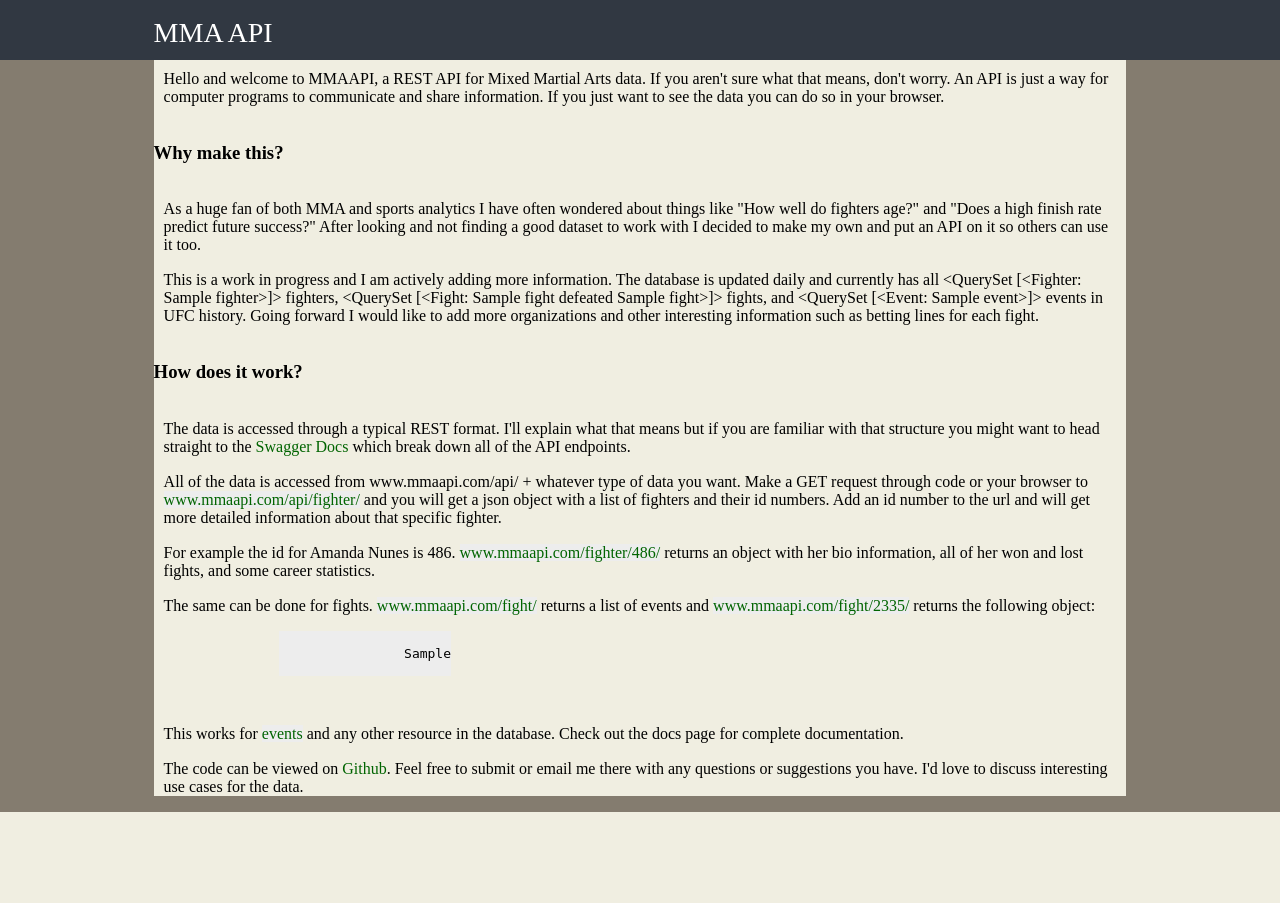
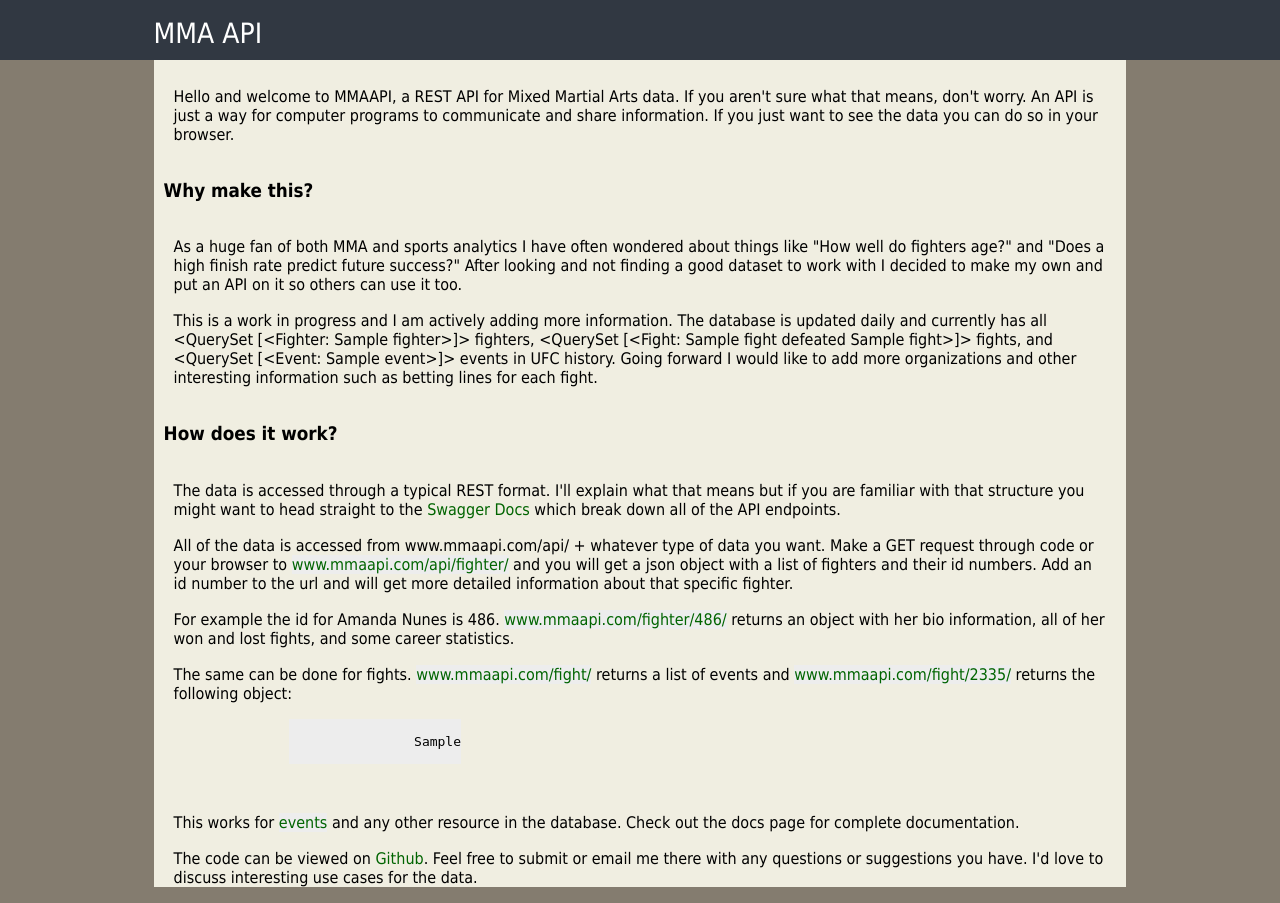
Before and after one commit to fight-api/ufc-fight-api, a Django app: template fights/templates/fights/intro_api.html in a window 1280 px wide. Before the commit the page ends 812 px from the top, so only its background shows below. Run offline with Django 3.2, Linux system fonts and the light colour scheme; tables that the repository leaves empty hold one stand-in row (values such as "Sample post"); the template is opened without the code that fills it: values that come from a table or form of the project are taken from there, most other values are stand-ins (such as "Sample title", 1, 10 or a date in 2020); parts of the project's set-up code (start-up, migrations or seed data) failed here and were passed over.

Commit message:
Change font and padding

```diff
--- a/fights/templates/fights/intro_api.html
+++ b/fights/templates/fights/intro_api.html
@@ -3,13 +3,14 @@
 {% block content %}
 <div class="mainContent">
     <div class="opening">
+        <p>
         Hello and welcome to MMAAPI, a REST API for Mixed Martial Arts data.
         If you aren't sure what that means, don't worry. An API is just a way
         for computer programs to communicate and share information. If you just
         want to see the data you can do so in your browser.
-
+        </p>
     </div>
-    <div>
+    <div class="offset-background">
         <p><h3>Why make this?</h3></p>
         <p>As a huge fan of both MMA and sports analytics I have often wondered
             about things like "How well do fighters age?" and "Does a high
@@ -41,7 +42,7 @@
         <p>
             All of the data is accessed from www.mmaapi.com/api/ + whatever type of data you want.
             Make a GET request through code or your browser to
-            <a href="{% url 'fighter_list' %}"><span class="codeBox">www.mmaapi.com/api/fighter/</span> </a>
+            <a href="{% url 'fighter_list' %}"><span class="codeBox">www.mmaapi.com/api/fighter/</span>     </a>
             and you will get a json object with a list of fighters and their id numbers. Add an id number to the url
             and will get more detailed information about that specific fighter.
         </p>
--- a/global/css/base_styles.css
+++ b/global/css/base_styles.css
@@ -1,5 +1,10 @@
-p {
+.mainContent p {
     padding-top: 1px;
+    padding-left: 10px;
+    padding-right: 10px;
+}
+
+.mainContent div {
     padding-left: 10px;
     padding-right: 10px;
 }
@@ -32,6 +37,7 @@ a:hover {
     background-color: #847C6F;
     padding: 0px;
     margin: 0px;
+    font-family:Tahoma, serif;
 }
 
 .mainContent {
```
